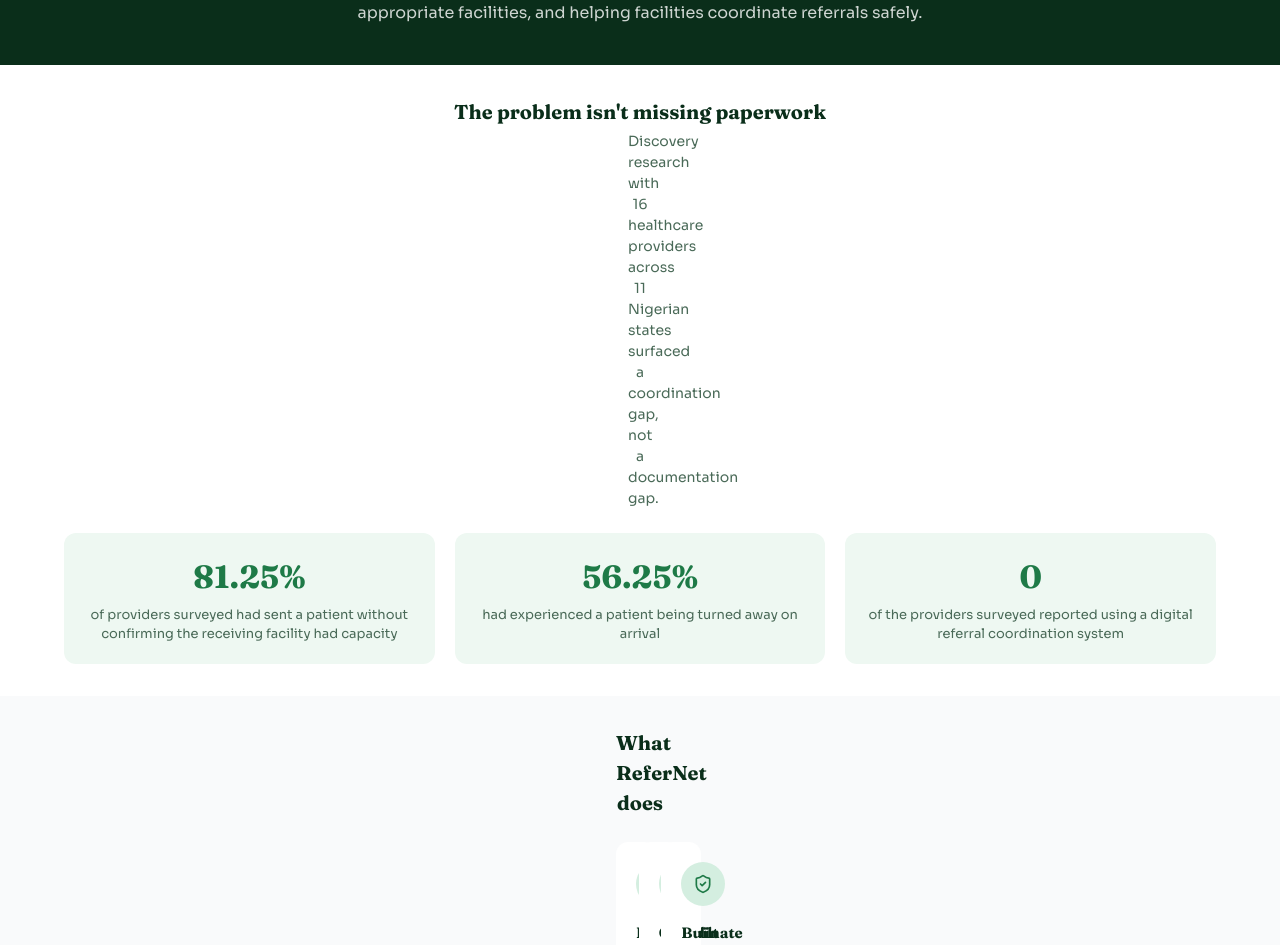
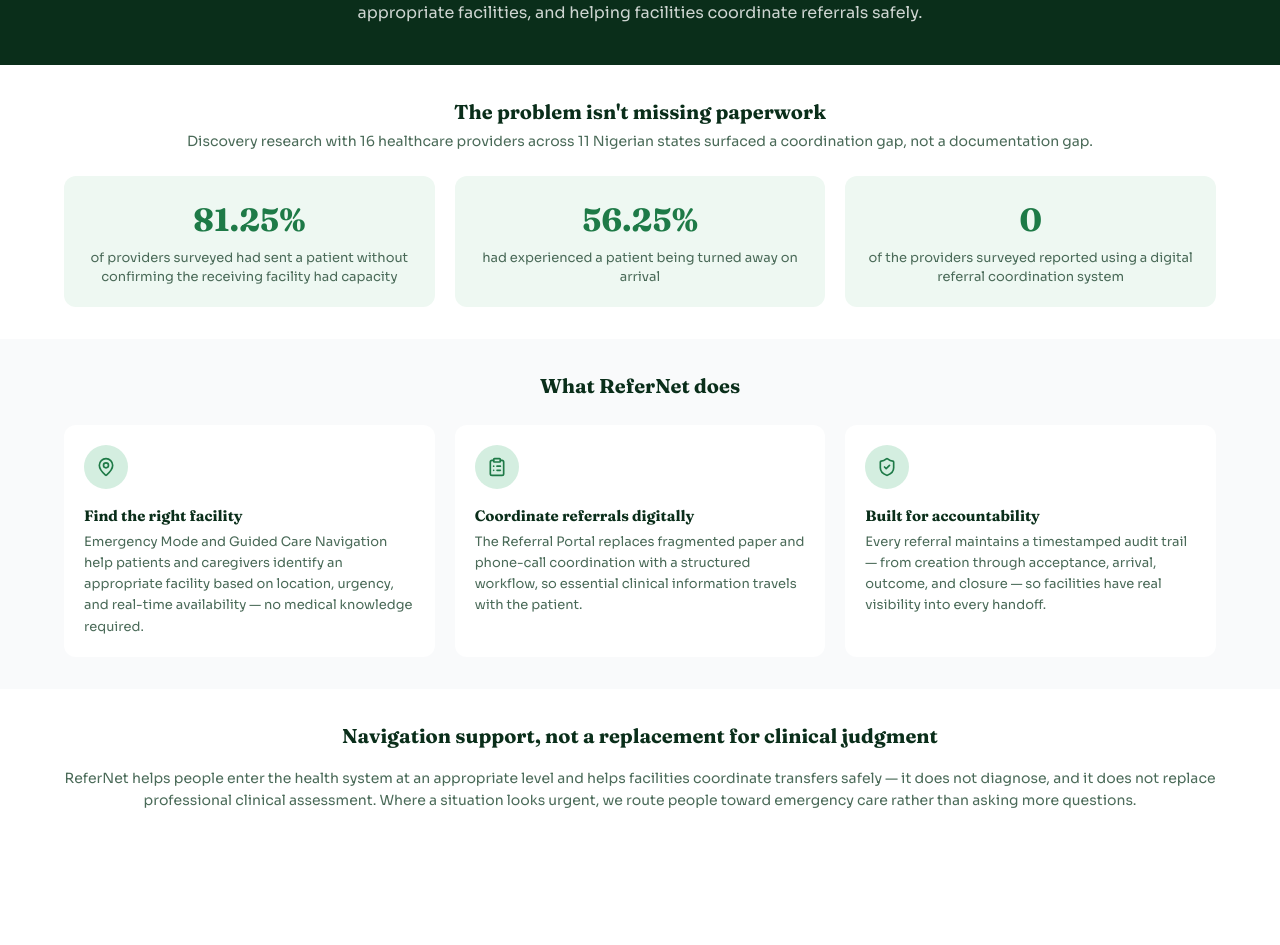
Before and after one commit to Roqeeb-dev/refernet, a Next.js app: page /about in a window 1280 px wide. Shown: the part 167-1112 px from the top of the page. After the commit the page ends 1011 px from the top, so only its background shows below. Built offline with nearby package versions, Linux system fonts and the light colour scheme.

Commit message:
FIX: fixed css bug with about page

```diff
--- a/app/(public)/about/page.tsx
+++ b/app/(public)/about/page.tsx
@@ -67,7 +67,7 @@
           <h2 className="mb-xs text-center font-display text-heading-lg font-bold text-green-900">
             The problem isn&apos;t missing paperwork
           </h2>
-          <p className="mx-auto mb-xl max-w-xl text-center font-body text-body-md text-text-secondary">
+          <p className="mx-auto mb-xl max-w-6xl text-center font-body text-body-md text-text-secondary">
             Discovery research with 16 healthcare providers across 11 Nigerian
             states surfaced a coordination gap, not a documentation gap.
           </p>
@@ -91,7 +91,7 @@
 
       {/* What we do */}
       <section className="bg-gray-50 px-base py-2xl sm:px-xl">
-        <div className="mx-auto max-w-4xl">
+        <div className="mx-auto max-w-6xl">
           <h2 className="mb-xl text-center font-display text-heading-lg font-bold text-green-900">
             What ReferNet does
           </h2>
@@ -115,7 +115,7 @@
 
       {/* Our position */}
       <section className="px-base py-2xl sm:px-xl">
-        <div className="mx-auto max-w-2xl text-center">
+        <div className="mx-auto max-w-6xl text-center">
           <h2 className="mb-base font-display text-heading-lg font-bold text-green-900">
             Navigation support, not a replacement for clinical judgment
           </h2>
```
